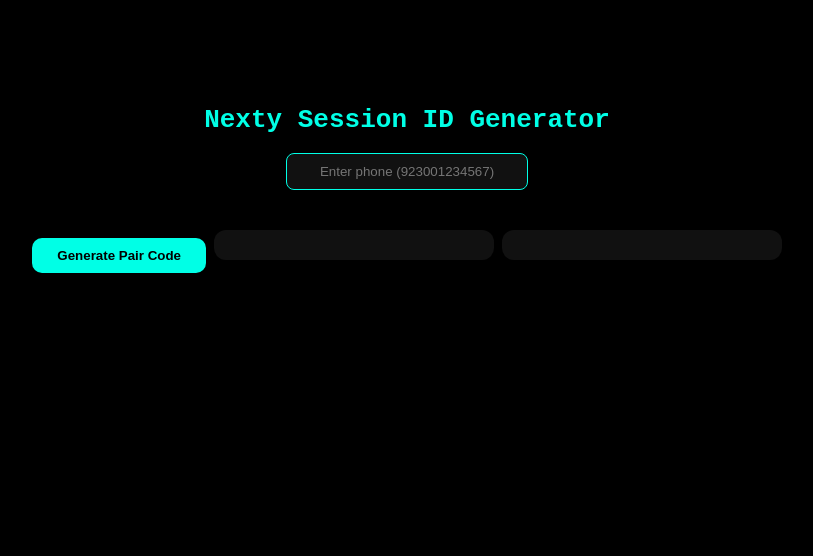
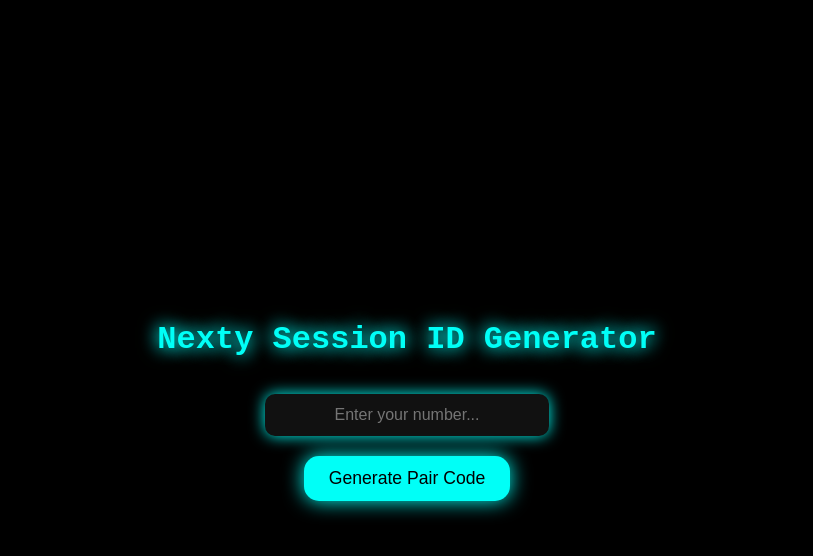
Before and after one commit to nexty22/session-, a website: page index.html in a window 1280 px wide. Shown: the whole page, without its empty margins (233-1046 px from the left). Drawn offline with Linux system fonts and the light colour scheme.

Commit message:
Update index.html

```diff
--- a/index.html
+++ b/index.html
@@ -3,97 +3,130 @@
 <head>
   <meta charset="UTF-8">
   <meta name="viewport" content="width=device-width, initial-scale=1.0">
-<title>Nexty Session Generator</title>
+  <title>Nexty Session ID Generator</title>
   <style>
     body {
       background: #000;
-    color: #0ff;
-    font-family: monospace;
+      color: #00fff7;
+      font-family: "Courier New", monospace;
+      display: flex;
+      flex-direction: column;
+      justify-content: center;
+      align-items: center;
+      height: 100vh;
       text-align: center;
-    padding-top: 80px;
+      margin: 0;
     }
-  h1 { color: #00ffe6; }
+
+    h1 {
+      font-size: 2rem;
+      color: #00fff7;
+      text-shadow: 0 0 20px #00fff7;
+      animation: glow 2s ease-in-out infinite alternate;
+    }
+
+    @keyframes glow {
+      from { text-shadow: 0 0 10px #00fff7; }
+      to { text-shadow: 0 0 25px #00fff7, 0 0 40px #00fff7; }
+    }
+
     input {
+      margin-top: 15px;
+      padding: 12px;
+      width: 260px;
+      border: none;
+      outline: none;
+      border-radius: 10px;
+      text-align: center;
+      font-size: 1rem;
+      color: #00fff7;
       background: #111;
-    border: 1px solid #00ffe6;
-    border-radius: 8px;
-    color: #0ff;
-    padding: 10px;
-    width: 220px;
-    text-align: center;
-    margin-bottom: 10px;
+      box-shadow: 0 0 15px #00fff7;
     }
+
     button {
-    background: #00ffe6;
+      margin-top: 20px;
+      padding: 12px 25px;
+      font-size: 1.1rem;
+      background: #00fff7;
       color: #000;
-    padding: 10px 25px;
       border: none;
-    border-radius: 10px;
+      border-radius: 15px;
       cursor: pointer;
+      box-shadow: 0 0 20px #00fff7;
+      transition: 0.3s;
+    }
+
+    button:hover {
+      background: #00b3a9;
+      box-shadow: 0 0 30px #00fff7;
+    }
+
+    .pair-box {
+      margin-top: 30px;
+      background: #0a0a0a;
+      padding: 25px;
+      border-radius: 20px;
+      width: 320px;
+      box-shadow: 0 0 25px #00fff7;
+      animation: fadeIn 1s ease-in-out;
+    }
+
+    @keyframes fadeIn {
+      from { opacity: 0; transform: scale(0.9); }
+      to { opacity: 1; transform: scale(1); }
+    }
+
+    .pair-code {
+      margin-top: 15px;
+      font-size: 1.8rem;
+      letter-spacing: 5px;
       font-weight: bold;
     }
-  #pairCodeBox, #sessionBox {
-    margin-top: 30px;
-    padding: 15px;
-    background: #111;
-    border-radius: 12px;
-    display: inline-block;
-    min-width: 250px;
-  }
-  #pairCode {
-    font-size: 26px;
-    letter-spacing: 5px;
-    color: #0ff;
-  }
+
   </style>
 </head>
 <body>
   <h1>Nexty Session ID Generator</h1>
 
-  <input id="number" placeholder="Enter phone (923001234567)" />
-  <br>
-  <button onclick="start()">Generate Pair Code</button>
+  <input id="numberInput" type="text" placeholder="Enter your number..." />
 
-  <div id="pairCodeBox"></div>
-  <div id="sessionBox"></div>
+  <button id="generateBtn">Generate Pair Code</button>
+
+  <div class="pair-box" id="pairBox" style="display:none;">
+    <p>🔗 Pair this code in WhatsApp:</p>
+    <div class="pair-code" id="pairCode"></div>
+  </div>
 
   <script>
-    async function start() {
-      const num = document.getElementById("number").value.trim();
-      if (!num) {
-        alert("Please enter your phone number (e.g. 923001234567)");
+    const btn = document.getElementById("generateBtn");
+    const pairBox = document.getElementById("pairBox");
+    const pairCode = document.getElementById("pairCode");
+    const numberInput = document.getElementById("numberInput");
+
+    btn.addEventListener("click", async () => {
+      const number = numberInput.value.trim();
+      if (!number) {
+        alert("Please enter your number first!");
         return;
       }
 
-      document.getElementById("pairCodeBox").innerHTML = "Generating Pair Code...";
-      const res = await fetch("/start", {
+      btn.disabled = true;
+      btn.innerText = "Generating...";
+
+      const res = await fetch("/generate-session", {
         method: "POST",
         headers: { "Content-Type": "application/json" },
-        body: JSON.stringify({ number: num })
+        body: JSON.stringify({ number })
       });
+
       const data = await res.json();
-      checkPairCode(data.clientId);
-    }
+      pairBox.style.display = "block";
+      pairCode.innerText = data.sessionID;
 
-    async function checkPairCode(id) {
-      let timer = setInterval(async () => {
-        let res = await fetch(`/pair?clientId=${id}`);
-        let pair = await res.json();
-        if (pair.code) {
-          document.getElementById("pairCodeBox").innerHTML =
-            `<b>🔗 Pair this code in WhatsApp:</b><br><div id='pairCode'>${pair.code}</div>`;
-        }
-
-        let sres = await fetch(`/session?clientId=${id}`);
-        let sess = await sres.json();
-        if (sess.session) {
-          clearInterval(timer);
-          document.getElementById("pairCodeBox").innerHTML = "";
-          document.getElementById("sessionBox").innerHTML =
-            `<b>✅ Your Session ID:</b><br><code>${sess.session}</code>`;
-        }
-      }, 2500);
-    }
+      btn.disabled = false;
+      btn.innerText = "Generate Pair Code";
+    });
   </script>
 </body>
 </html>
```
Lines whose indentation alone changed are shown as unchanged.
